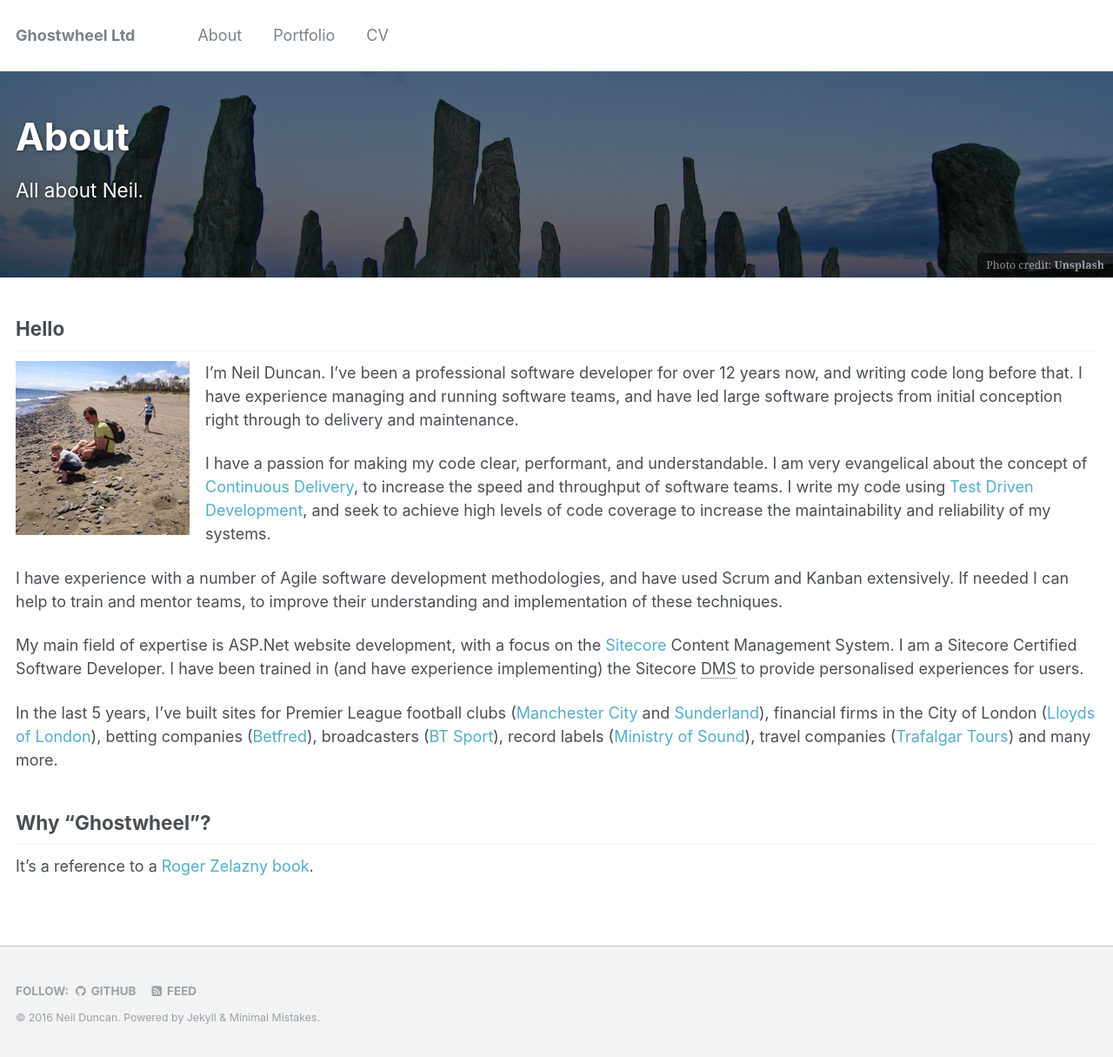
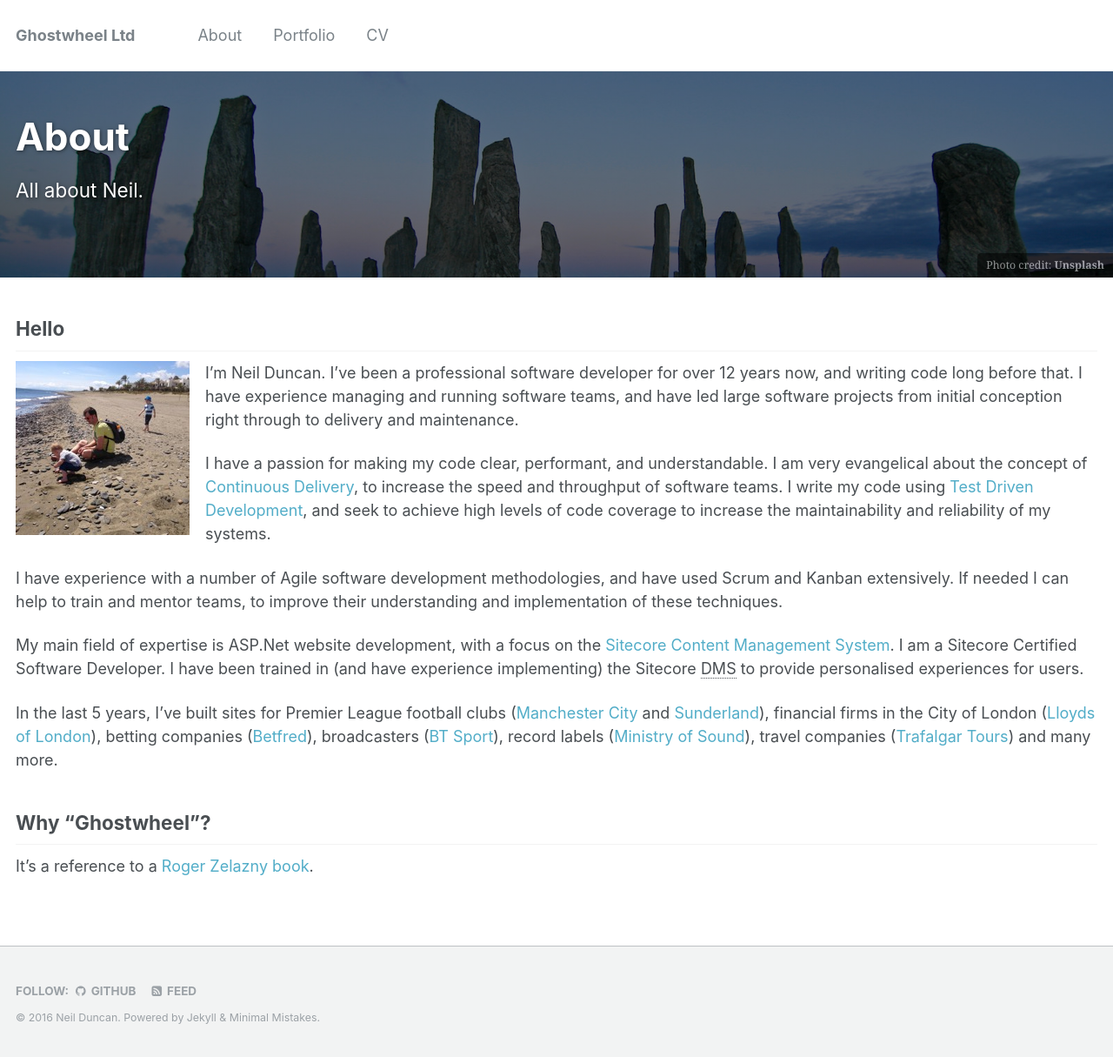
Before and after one commit to neilduncan/neilduncan.github.io, a Jekyll site: the page built from _pages/about.md, in a window 1280 px wide. Shown: the whole page at 87% size. Built offline with Jekyll 4.4.1, drawn with Linux system fonts in a browser that asks for light colours.

Commit message:
change link text

```diff
--- a/_pages/about.md
+++ b/_pages/about.md
@@ -20,7 +20,7 @@ I have a passion for making my code clear, performant, and understandable. I am
 
 I have experience with a number of Agile software development methodologies, and have used Scrum and Kanban extensively. If needed I can help to train and mentor teams, to improve their understanding and implementation of these techniques.
 
-My main field of expertise is ASP.Net website development, with a focus on the [Sitecore](http://www.sitecore.net) Content Management System. I am a Sitecore Certified Software Developer. I have been trained in (and have experience implementing) the Sitecore <abbr title="Digital Marketing System">DMS</abbr> to provide personalised experiences for users.
+My main field of expertise is ASP.Net website development, with a focus on the [Sitecore Content Management System](http://www.sitecore.net). I am a Sitecore Certified Software Developer. I have been trained in (and have experience implementing) the Sitecore <abbr title="Digital Marketing System">DMS</abbr> to provide personalised experiences for users.
 
 In the last 5 years, I've built sites for Premier League football clubs ([Manchester City](http://www.mancity.com/) and [Sunderland](http://www.safc.com)), financial firms in the City of London ([Lloyds of London](http://www.lloyds.com)), betting companies ([Betfred](http://www.betfred.com)), broadcasters ([BT Sport](http://sport.bt.com)), record labels ([Ministry of Sound](http://www.ministryofsound.com)), travel companies ([Trafalgar Tours](http://www.trafalgar.com)) and many more.
 
```
